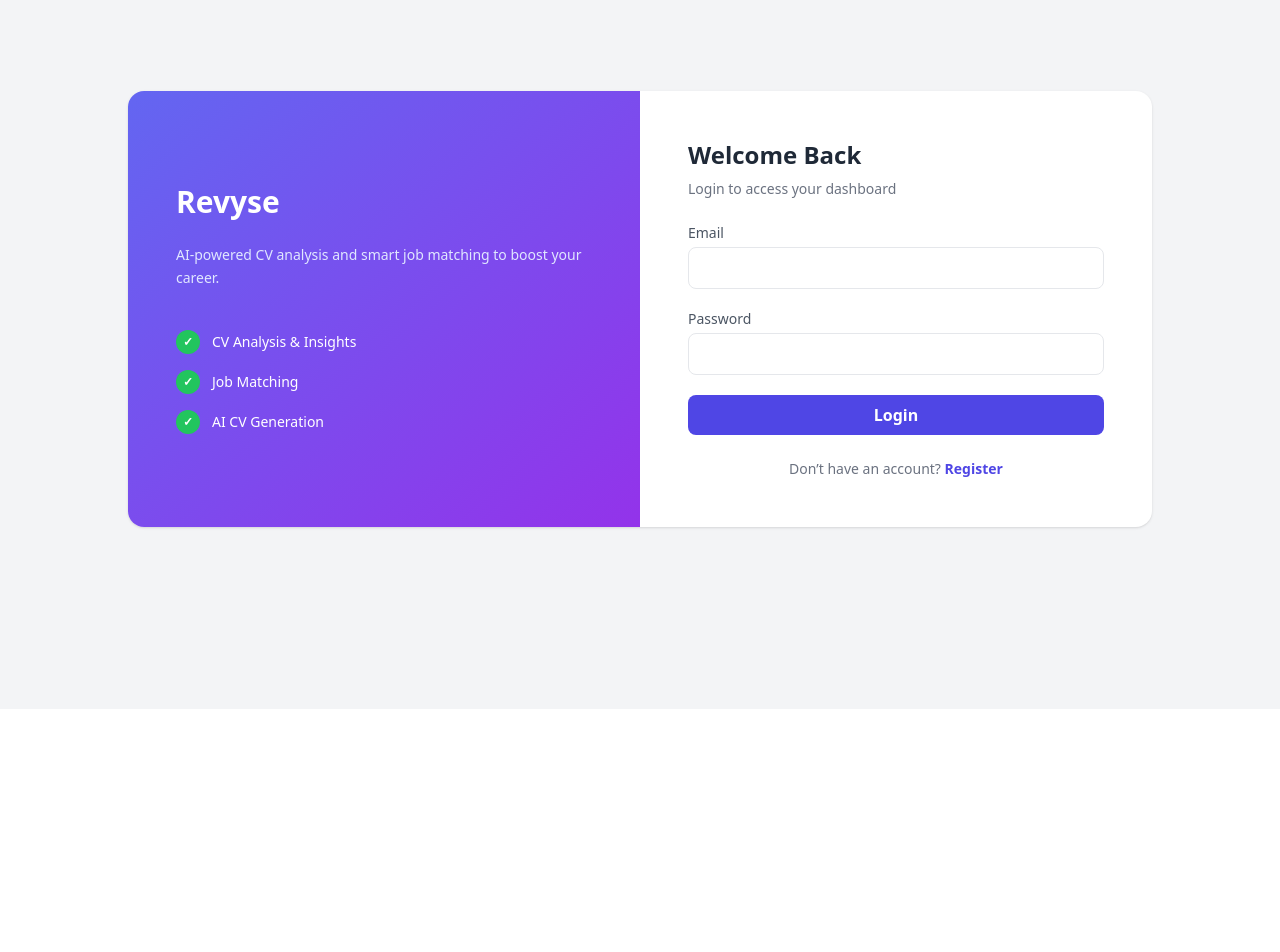
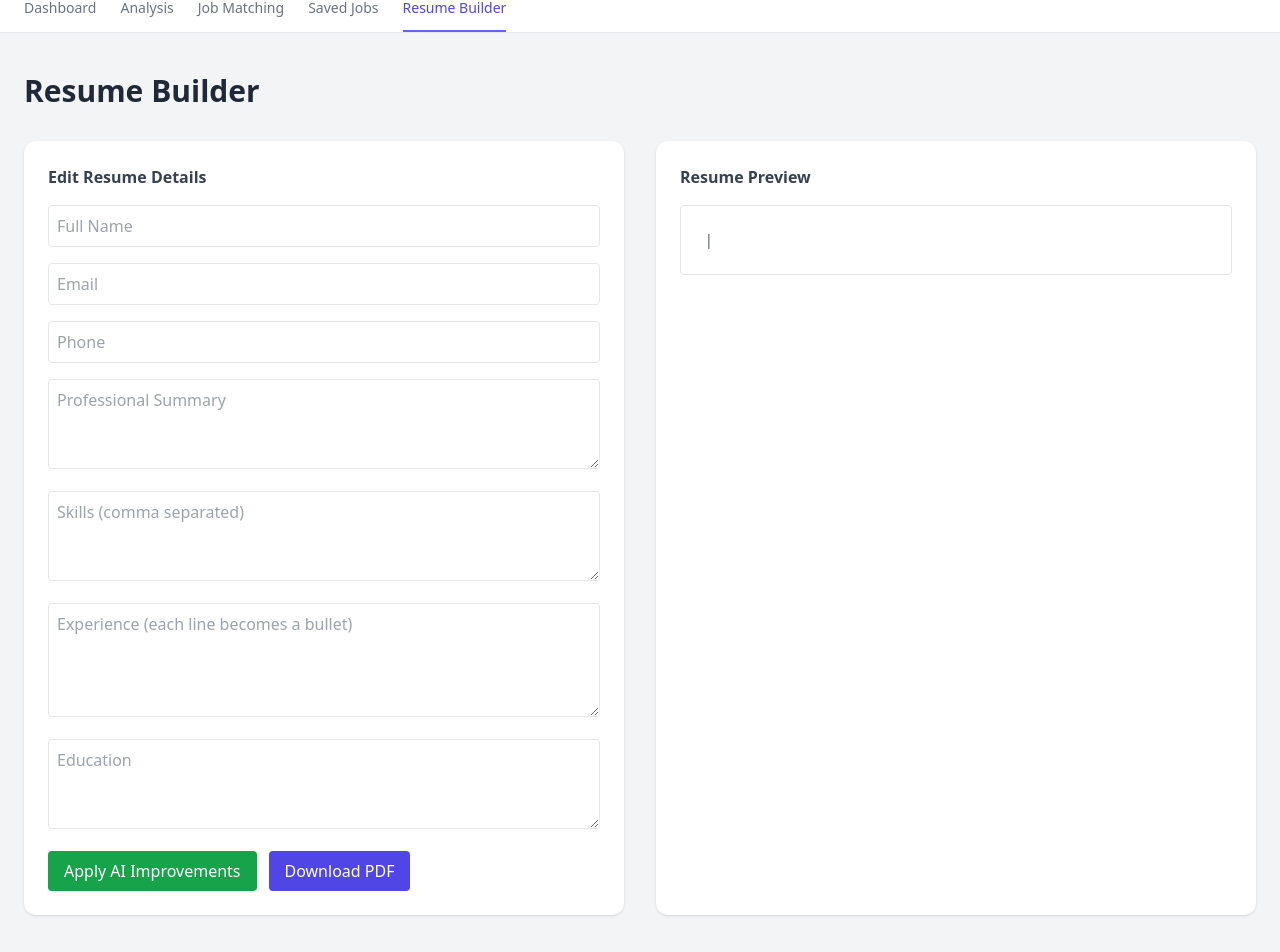
Before and after one commit to PrajjwalNakarmi/Revyse, a React (Vite) app in the folder Revyse/: page /resume-builder in a window 1280 px wide. Before the commit this address led to /login. Shown: the part 91-1043 px from the top of the page. Before the commit the page ends 800 px from the top, so only its background shows below. Built offline with nearby package versions, Linux system fonts and the light colour scheme; sample sign-in values are in the browser's storage.

Commit message:
"Adding the Resume builder page"

```diff
--- a/Revyse/src/App.jsx
+++ b/Revyse/src/App.jsx
@@ -6,6 +6,7 @@ import Analysis from "./pages/Analysis";
 import Profile from "./pages/Profile";
 import JobMatching from "./pages/JobMatching";
 import SavedJobs from "./pages/SavedJobs";
+import ResumeBuilder from "./pages/ResumeBuilder";
 import ProtectedRoute from "./components/ProtectedRoute";
 
 function App() {
@@ -59,6 +60,15 @@ function App() {
         }
       />
 
+      <Route
+        path="/resume-builder"
+        element={
+          <ProtectedRoute>
+            <ResumeBuilder />
+          </ProtectedRoute>
+        }
+      />
+
       {/* Fallback */}
       <Route path="*" element={<Navigate to="/login" replace />} />
     </Routes>
--- /dev/null
+++ b/Revyse/src/pages/ResumeBuilder.jsx
@@ -0,0 +1,264 @@
+import { useEffect, useState } from "react";
+import Navbar from "../components/Navbar";
+import html2pdf from "html2pdf.js";
+
+export default function ResumeBuilder() {
+  const [resumeData, setResumeData] = useState(null);
+
+  const [formData, setFormData] = useState({
+    name: "",
+    email: "",
+    phone: "",
+    summary: "",
+    skills: "",
+    experience: "",
+    education: ""
+  });
+
+  useEffect(() => {
+    const storedResume = localStorage.getItem("selectedResume");
+
+    if (storedResume) {
+      const parsed = JSON.parse(storedResume);
+
+      setResumeData(parsed);
+
+      setFormData((prev) => ({
+        ...prev,
+        skills: parsed.skills?.join(", ") || "",
+        summary: generateSummary(parsed.skills || [])
+      }));
+    }
+  }, []);
+
+  const generateSummary = (skills) => {
+    if (!skills || skills.length === 0) return "";
+
+    return `Motivated and detail-oriented professional skilled in ${skills.join(
+      ", "
+    )}. Passionate about building scalable and efficient software solutions and continuously improving technical expertise.`;
+  };
+
+  const applyAISuggestions = () => {
+    if (!resumeData) return;
+
+    setFormData({
+      name: resumeData.fileName?.replace(".pdf", "") || "",
+      email: "",
+      phone: "",
+      summary: generateSummary(resumeData.skills || []),
+      skills: resumeData.skills?.join(", ") || "",
+      experience: "",
+      education: ""
+    });
+  };
+
+  const handleChange = (e) => {
+    setFormData({
+      ...formData,
+      [e.target.name]: e.target.value
+    });
+  };
+
+  const downloadPDF = () => {
+    const element = document.getElementById("resume-preview");
+
+    const options = {
+      margin: 0.5,
+      filename: "Improved_Resume.pdf",
+      image: { type: "jpeg", quality: 0.98 },
+      html2canvas: { scale: 2 },
+      jsPDF: { unit: "in", format: "letter", orientation: "portrait" }
+    };
+
+    html2pdf().set(options).from(element).save();
+  };
+
+  return (
+    <div className="min-h-screen bg-gray-100">
+      <Navbar />
+
+      <main className="max-w-7xl mx-auto px-6 py-10">
+
+        <h1 className="text-3xl font-bold text-gray-800 mb-8">
+          Resume Builder
+        </h1>
+
+        <div className="grid md:grid-cols-2 gap-8">
+
+          {/* FORM SECTION */}
+
+          <div className="bg-white p-6 rounded-xl shadow">
+
+            <h2 className="font-semibold text-gray-700 mb-4">
+              Edit Resume Details
+            </h2>
+
+            <div className="space-y-4">
+
+              <input
+                type="text"
+                name="name"
+                placeholder="Full Name"
+                className="w-full border p-2 rounded"
+                value={formData.name}
+                onChange={handleChange}
+              />
+
+              <input
+                type="email"
+                name="email"
+                placeholder="Email"
+                className="w-full border p-2 rounded"
+                value={formData.email}
+                onChange={handleChange}
+              />
+
+              <input
+                type="text"
+                name="phone"
+                placeholder="Phone"
+                className="w-full border p-2 rounded"
+                value={formData.phone}
+                onChange={handleChange}
+              />
+
+              <textarea
+                name="summary"
+                placeholder="Professional Summary"
+                rows="3"
+                className="w-full border p-2 rounded"
+                value={formData.summary}
+                onChange={handleChange}
+              />
+
+              <textarea
+                name="skills"
+                placeholder="Skills (comma separated)"
+                rows="3"
+                className="w-full border p-2 rounded"
+                value={formData.skills}
+                onChange={handleChange}
+              />
+
+              <textarea
+                name="experience"
+                placeholder="Experience (each line becomes a bullet)"
+                rows="4"
+                className="w-full border p-2 rounded"
+                value={formData.experience}
+                onChange={handleChange}
+              />
+
+              <textarea
+                name="education"
+                placeholder="Education"
+                rows="3"
+                className="w-full border p-2 rounded"
+                value={formData.education}
+                onChange={handleChange}
+              />
+
+              <div className="flex gap-3">
+
+                <button
+                  onClick={applyAISuggestions}
+                  className="bg-green-600 text-white px-4 py-2 rounded hover:bg-green-700"
+                >
+                  Apply AI Improvements
+                </button>
+
+                <button
+                  onClick={downloadPDF}
+                  className="bg-indigo-600 text-white px-4 py-2 rounded hover:bg-indigo-700"
+                >
+                  Download PDF
+                </button>
+
+              </div>
+
+            </div>
+          </div>
+
+
+          {/* RESUME PREVIEW */}
+
+          <div className="bg-white p-6 rounded-xl shadow">
+
+            <h2 className="font-semibold text-gray-700 mb-4">
+              Resume Preview
+            </h2>
+
+            <div
+              id="resume-preview"
+              className="p-6 border rounded bg-white text-gray-800"
+            >
+
+              <h1 className="text-2xl font-bold">
+                {formData.name}
+              </h1>
+
+              <p className="text-sm text-gray-600">
+                {formData.email} | {formData.phone}
+              </p>
+
+              {formData.summary && (
+                <>
+                  <h3 className="font-semibold mt-4">
+                    Professional Summary
+                  </h3>
+
+                  <p className="text-sm">
+                    {formData.summary}
+                  </p>
+                </>
+              )}
+
+              {formData.skills && (
+                <>
+                  <h3 className="font-semibold mt-4">
+                    Skills
+                  </h3>
+
+                  <p className="text-sm">
+                    {formData.skills}
+                  </p>
+                </>
+              )}
+
+              {formData.experience && (
+                <>
+                  <h3 className="font-semibold mt-4">
+                    Experience
+                  </h3>
+
+                  <ul className="list-disc ml-5 text-sm">
+                    {formData.experience
+                      .split("\n")
+                      .map((exp, i) => (
+                        <li key={i}>{exp}</li>
+                      ))}
+                  </ul>
+                </>
+              )}
+
+              {formData.education && (
+                <>
+                  <h3 className="font-semibold mt-4">
+                    Education
+                  </h3>
+
+                  <p className="text-sm">
+                    {formData.education}
+                  </p>
+                </>
+              )}
+
+            </div>
+          </div>
+
+        </div>
+      </main>
+    </div>
+  );
+}
```
